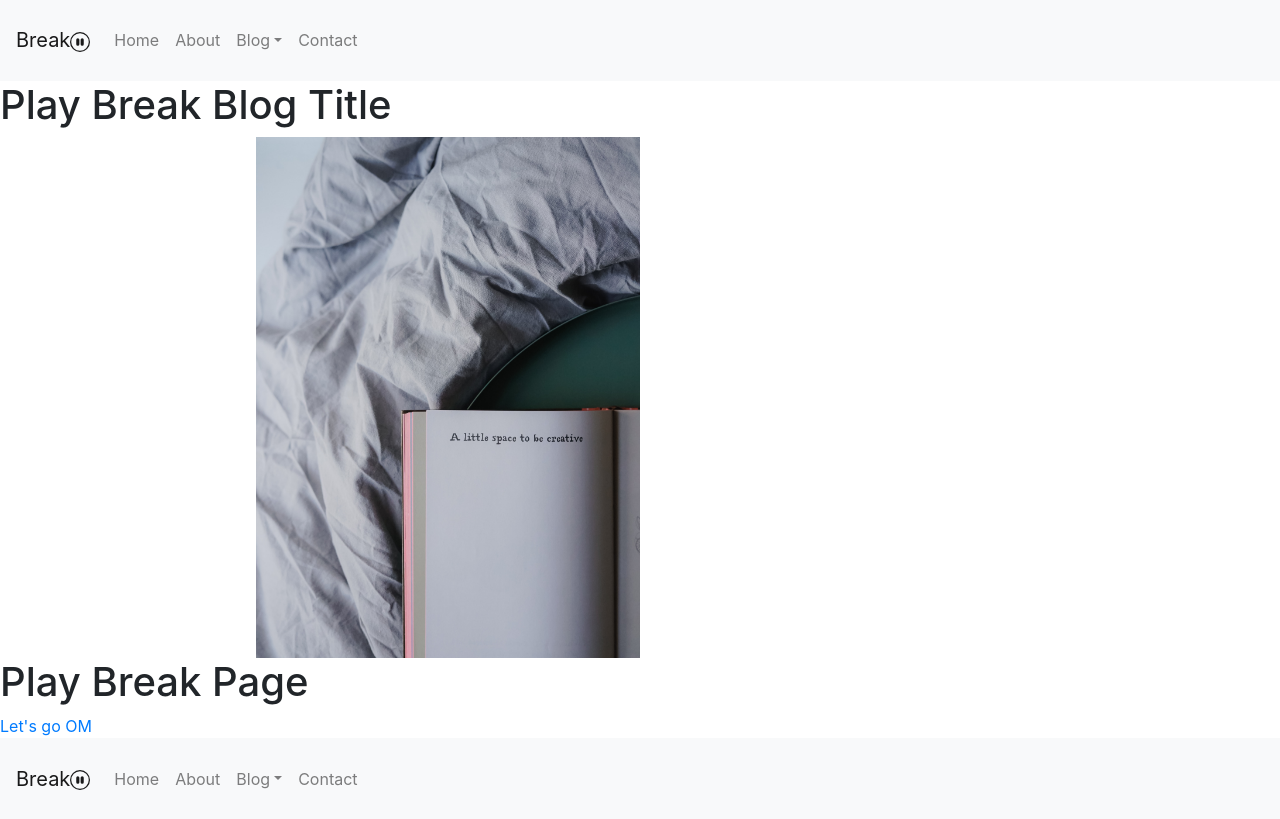
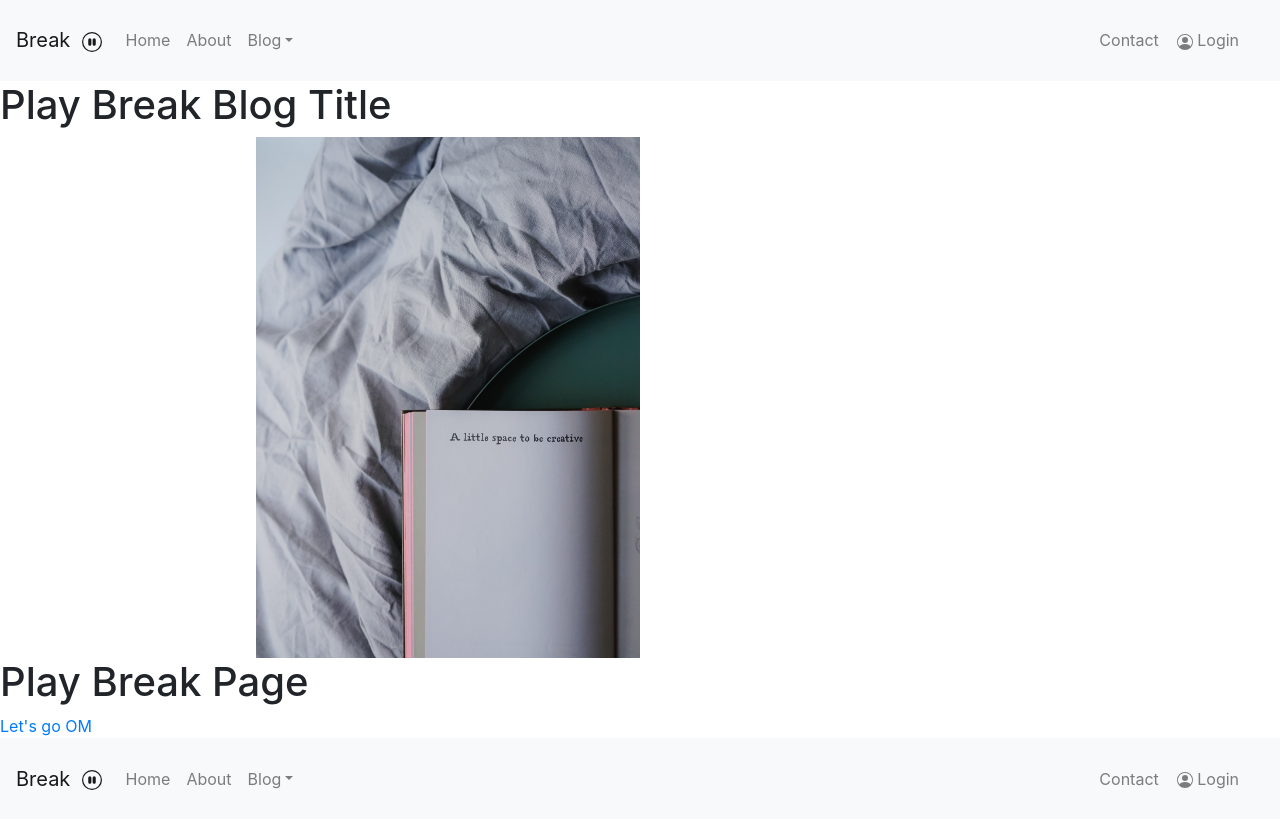
Before and after one commit to arrayinc/react-blog-lindly-lyttle, a React (Create React App) app: page /playbreak in a window 1280 px wide. Built offline with nearby package versions, Linux system fonts and the light colour scheme.

Commit message:
nav bar stylin.

```diff
--- a/src/components/navbar.jsx
+++ b/src/components/navbar.jsx
@@ -1,16 +1,15 @@
 import React, { Component } from "react";
 import { Navbar, Nav, NavDropdown, Form } from "react-bootstrap";
-import { PauseCircle } from "react-bootstrap-icons";
+import { PauseCircle, PersonCircle } from "react-bootstrap-icons";
 
 export class SiteNavbar extends Component {
   render() {
     return (
       <div>
         <Navbar bg="light" expand="lg">
-          <Navbar.Brand href="#home">
-            Break
+          <Navbar.Brand className="nav-title" href="/">
+            Break &nbsp;
             <PauseCircle />
-            {"  "}
           </Navbar.Brand>
           <Navbar.Toggle aria-controls="basic-navbar-nav" />
           <Navbar.Collapse id="basic-navbar-nav">
@@ -28,10 +27,23 @@ export class SiteNavbar extends Component {
                   Play BREAK
                 </NavDropdown.Item>
               </NavDropdown>
-              <Nav.Link href="/contact">Contact</Nav.Link>
             </Nav>
             <Form inline></Form>
           </Navbar.Collapse>
+          <ul class="nav navbar-nav navbar-right">
+            <li>
+              <a className="nav-right-text" href="/contact">
+                Contact &nbsp; &nbsp;
+              </a>
+            </li>
+            <br />
+            <li>
+              <a className="nav-right-text" href="#">
+                <PersonCircle />
+                &nbsp;Login
+              </a>
+            </li>
+          </ul>
         </Navbar>
       </div>
     );
--- a/src/index.css
+++ b/src/index.css
@@ -22,9 +22,21 @@ code {
 /* Play Break Blog Page */
 /************************************************************************/
 
+.nav-title {
+  color: rgba(0, 0, 0, 0.5);
+}
+
 #basic-navbar-nav {
   margin-top: 1%;
   margin-bottom: 1%;
+}
+
+.navbar-right {
+  margin-right: 2%;
+}
+
+.nav-right-text {
+  color: rgba(0, 0, 0, 0.5);
 }
 
 /* Contact Page */
```
